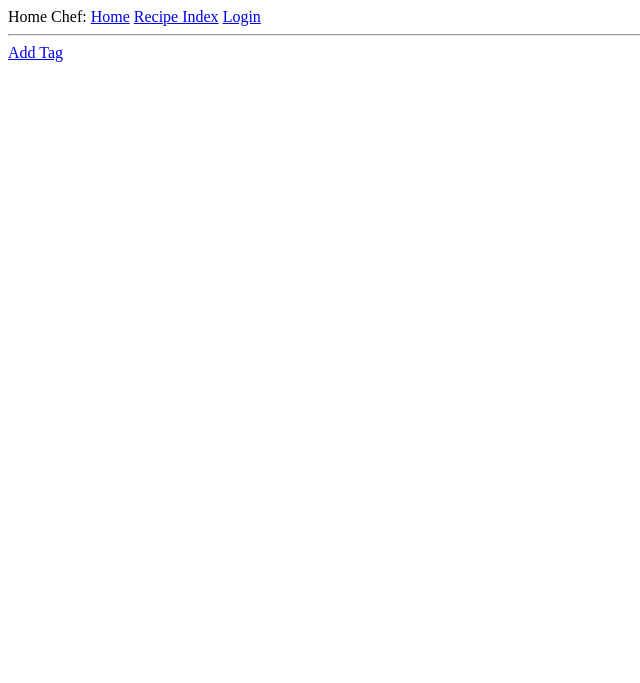
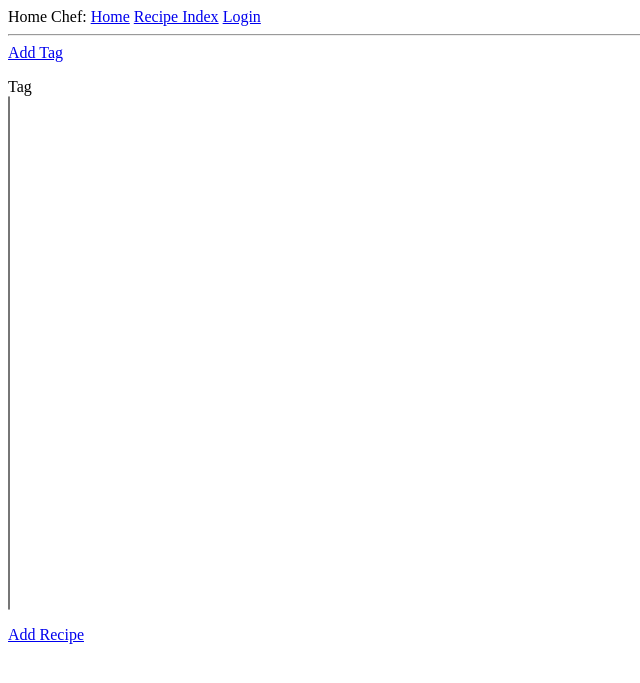
Before and after one commit to ShatteredArrow/homechef, a Flask app: page /recipe_index in a window 1280 px wide. Shown: the top 683 px of the page, without its empty margins (0-640 px from the left). Run offline with Flask 2, Linux system fonts and the light colour scheme; the visitor is signed in with stand-in values (Sample User, id 1); data that the repository does not hold is empty.

Commit message:
Multi select tags on recipe index
Moved tags to recipe index page along with recipe display. Allow
multi selection of tags to be used to query matching recipes in
future commit.

```diff
--- a/app/forms.py
+++ b/app/forms.py
@@ -1,6 +1,7 @@
 from flask_wtf import FlaskForm
 from wtforms import StringField, PasswordField, BooleanField, SubmitField
 from wtforms.validators import DataRequired
+from wtforms import SelectField, SelectMultipleField
 
 class LoginForm(FlaskForm):
     username = StringField('Username', validators=[DataRequired()])
@@ -18,3 +19,6 @@ class AddRecipe(FlaskForm):
 class AddTag(FlaskForm):
     name = StringField('Name', validators=[DataRequired()])
     submit = SubmitField('Add Tag')
+
+class SelectTag(FlaskForm):
+    tag = SelectMultipleField('Tag',choices=[], coerce=int)
--- a/app/models.py
+++ b/app/models.py
@@ -27,7 +27,6 @@ recipeTag = db.Table(
 class Tag(db.Model):
     id = db.Column(db.Integer, primary_key=True)
     name = db.Column(db.String(64))
-    #recipe = db.relationship('Recipe', backref=db.backref#('recipes', lazy='dynamic'), secondary=recipeTag,)
     def __repr__(self):
         return '{}'.format(self.id)
 
@@ -40,10 +39,7 @@ class Recipe(db.Model):
     rating = db.Column(db.Integer)
     difficulty = db.Column(db.Integer)
     tried_recipe = db.Column(db.Boolean)
-    tags = db.relationship('Tag', secondary=recipeTag,
-        backref='recipes')
-    # tag = db.relationship('Tag', secondary=recipeTag, backref=db.backref('recipeTag', lazy='dynamic'))
-
+    tags = db.relationship('Tag', secondary=recipeTag, backref='recipes')
 
     def __repr__(self):
        return '{}'.format(self.id)
--- /dev/null
+++ b/app/requirements_dev.txt
@@ -0,0 +1 @@
+pip==19.2.3
--- a/app/routes.py
+++ b/app/routes.py
@@ -1,7 +1,8 @@
 from app import app, db
-from flask import render_template, flash, redirect, url_for
-from app.forms import LoginForm, AddRecipe, AddTag
+from flask import render_template, flash, redirect, url_for, request
+from app.forms import LoginForm, AddRecipe, AddTag, SelectTag
 from app.models import Recipe, Tag
+
 
 @app.route('/')
 @app.route('/index')
@@ -21,8 +22,13 @@ def login():
 
 @app.route('/recipe_index')
 def recipe_index():
-    tags = Tag.query.all()
-    return render_template('recipe_index.html', title='Recipe Index', tags=tags)
+    categories = [(c.id, c.name) for c in Tag.query.all()]
+    form = SelectTag(request.form)
+    form.tag.choices = categories
+
+    recipes = Recipe.query.all()
+
+    return render_template('recipe_index.html', title='Recipe Index', form=form, recipes=recipes)
 
 @app.route('/add_tag', methods=['GET', 'POST'])
 def add_tag():
@@ -53,7 +59,6 @@ def add_recipe(tag_id):
             link=form.link.data,
             ingredients=form.ingredients.data
         )
-        print(Tag.query.filter_by(id=tag_id).all())
         recipe.tags.extend(Tag.query.filter_by(id=tag_id).all())
         db.session.add(recipe)
         db.session.commit()
@@ -61,3 +66,10 @@ def add_recipe(tag_id):
             form.title.data))
         return redirect(url_for('recipe', tag_id=tag_id))
     return render_template('add_recipe.html', title='Add Recipe', tag_id=tag_id, form=form)
+
+
+
+def select_tag(request, id):
+    tag = Tag.query.get(id)
+    form = SelectTag(request.POST, obj=tag)
+    form.tag_id.choices = [(g.id, g.name) for g in Tag.query.order_by('name')]
--- a/app/templates/recipe_index.html
+++ b/app/templates/recipe_index.html
@@ -3,11 +3,47 @@
 {% block content %}
     <a href="{{ url_for('add_tag') }}">Add Tag</a>
 
-    {% if tags %}
+    <!-- {% if tags %}
     <ul>
         {% for tag in tags %}
         <li><a href="{{ url_for('recipe', tag_id=tag.id) }}">{{ tag.name }}</a></li>
         {% endfor %}
     </ul>
+    {% endif %} -->
+
+    <form action="" method="post" novalidate>
+        {{ form.hidden_tag() }}
+        <p>
+            {{ form.tag.label }}<br>
+            {{ form.tag(size = 32) }}
+        </p>
+    </form>
+
+    <a href="{{ url_for('add_recipe', tag_id=tag_id) }}">Add Recipe</a>
+
+    {% if recipes %}
+    <table>
+        <tr>
+            <td>Recipe title</td>
+            <td>author</td>
+            <td>link</td>
+            <td>ingredients</td>
+            <td>rating</td>
+            <td>difficulty</td>
+            <td>tried_recipe</td>
+        </tr>
+        {% for recipe in recipes %}
+        <tr>
+            <td>{{ recipe.title }}</td>
+            <td>{{ recipe.author }}</td>
+            <td>{{ recipe.link }}</td>
+            <td>{{ recipe.ingredients }}</td>
+            <td>{{ recipe.rating }}</td>
+            <td>{{ recipe.difficulty }}</td>
+            <td>{{ recipe.tried_recipe }}</td>
+        </tr>
+        {% endfor %}
+    </table>
     {% endif %}
+
 {% endblock %}
```
Also changed, not shown: app.db.
